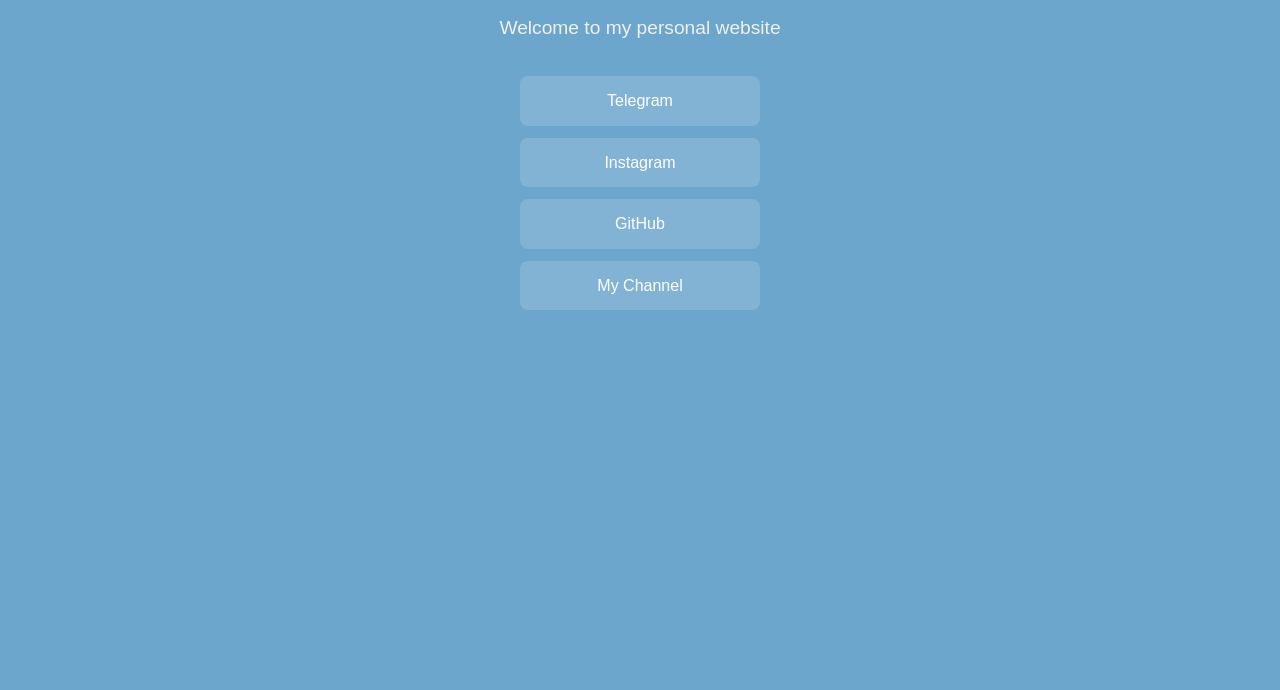
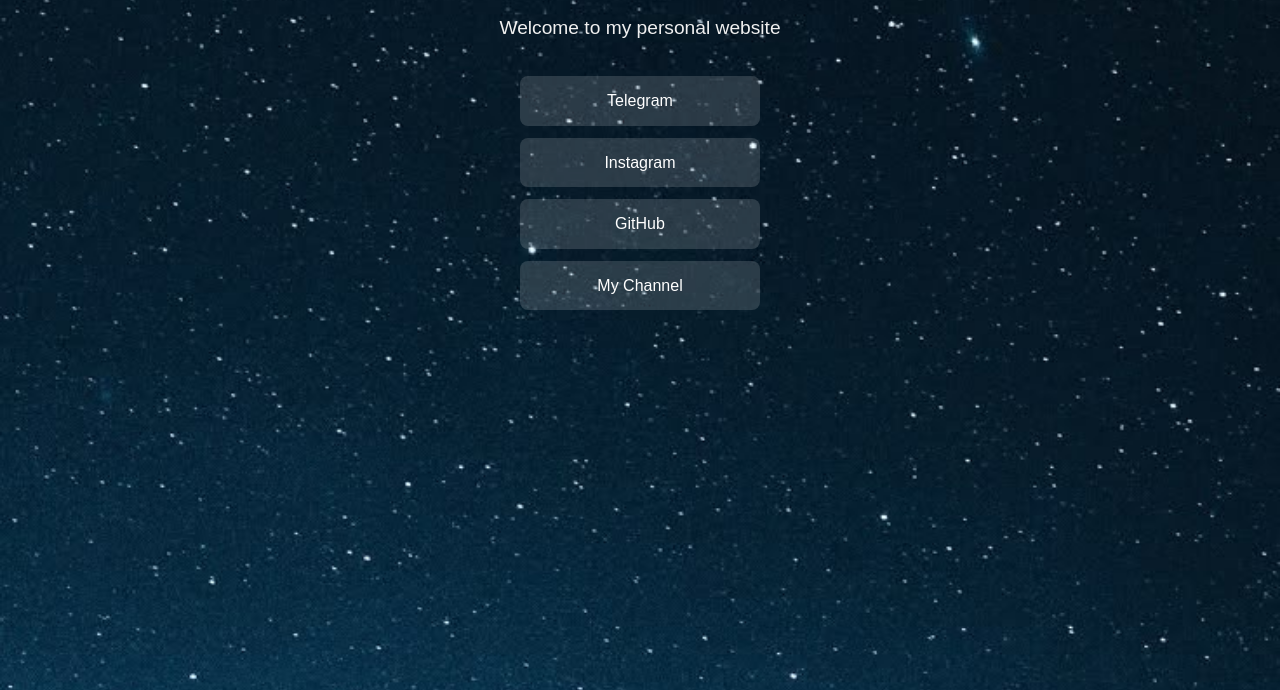
Before and after one commit to Dev3li/Dev3li.github.io, a plain HTML site: page index.html in a window 1280 px wide. Shown: the part 110-800 px from the top of the page. Drawn offline with Linux system fonts and the light colour scheme.

Commit message:
Update index.html

```diff
--- a/index.html
+++ b/index.html
@@ -11,7 +11,8 @@
       margin: 40px;
       line-height: 1.6;
       text-align: center;
-      background-color: #6CA6CD; /* خلفية سمائية طوخ */
+      background: url('IMG_0018.jpeg') no-repeat center center fixed;
+      background-size: cover;
       color: #fff; /* لون النص أبيض */
     }
     header {
```
